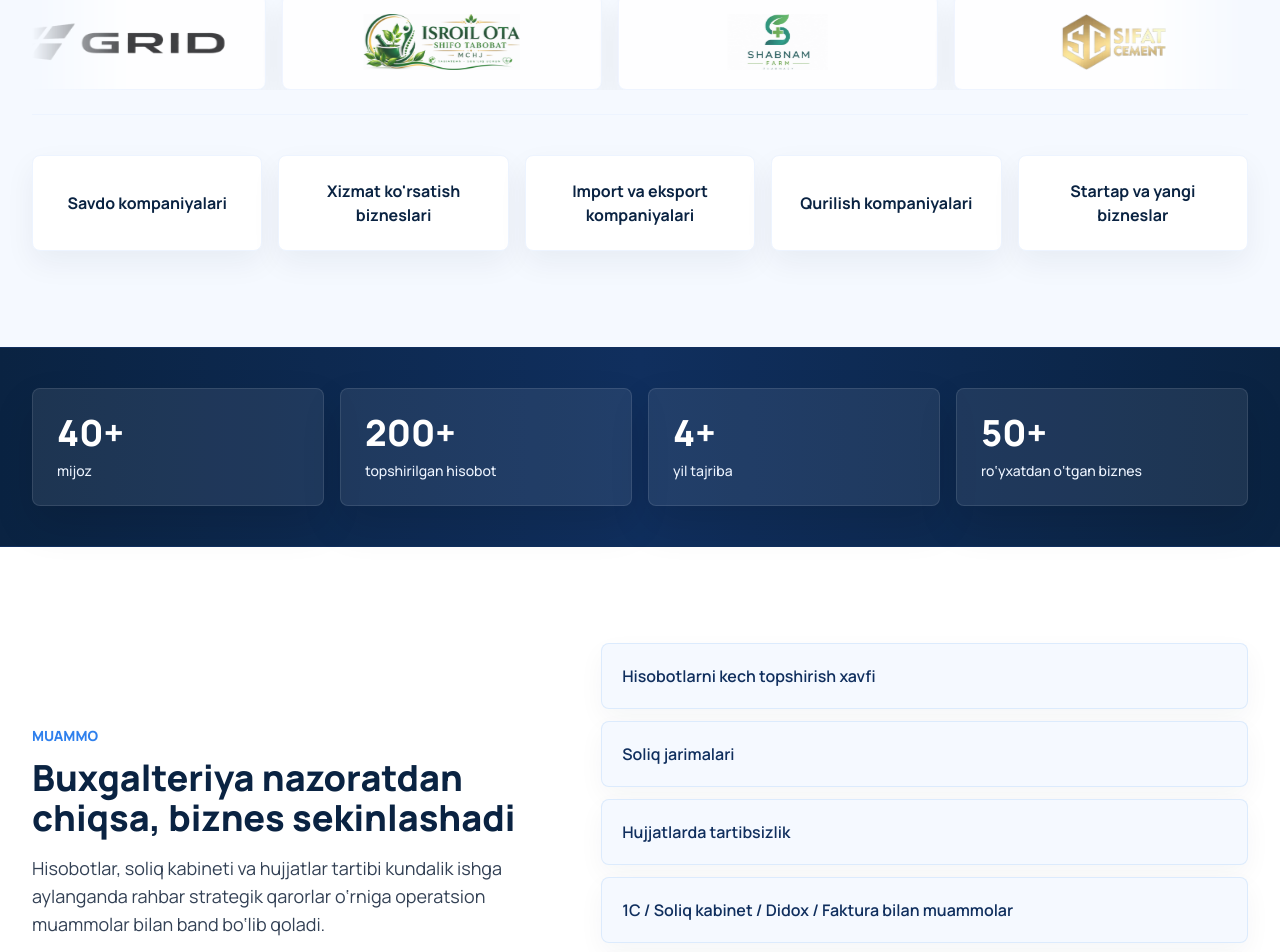
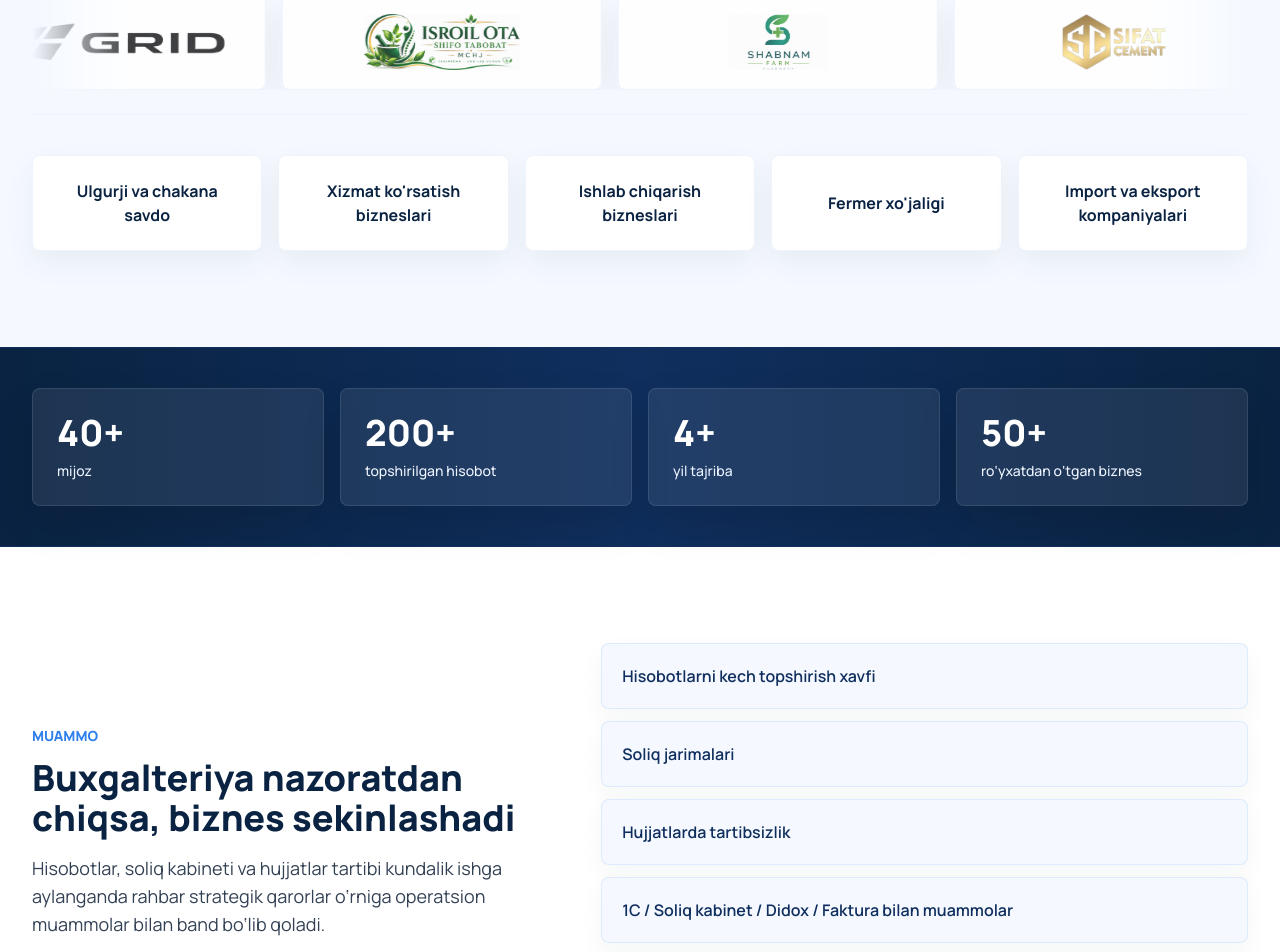
Before and after one commit to zefarkov/taxpoint, a Next.js app: page / in a window 1280 px wide. Shown: the part 1024-1976 px from the top of the page. Built offline with nearby package versions, Linux system fonts and the light colour scheme.

Commit message:
Update site.ts

```diff
--- a/src/data/site.ts
+++ b/src/data/site.ts
@@ -167,11 +167,11 @@ export const trustMetrics = [
 ];
 
 export const clientCategories = [
-  "Savdo kompaniyalari",
+  "Ulgurji va chakana savdo",
   "Xizmat ko'rsatish bizneslari",
-  "Import va eksport kompaniyalari",
-  "Qurilish kompaniyalari",
-  "Startap va yangi bizneslar"
+  "Ishlab chiqarish bizneslari",
+  "Fermer xo'jaligi",
+  "Import va eksport kompaniyalari"
 ];
 
 export const seoServices = [
```
